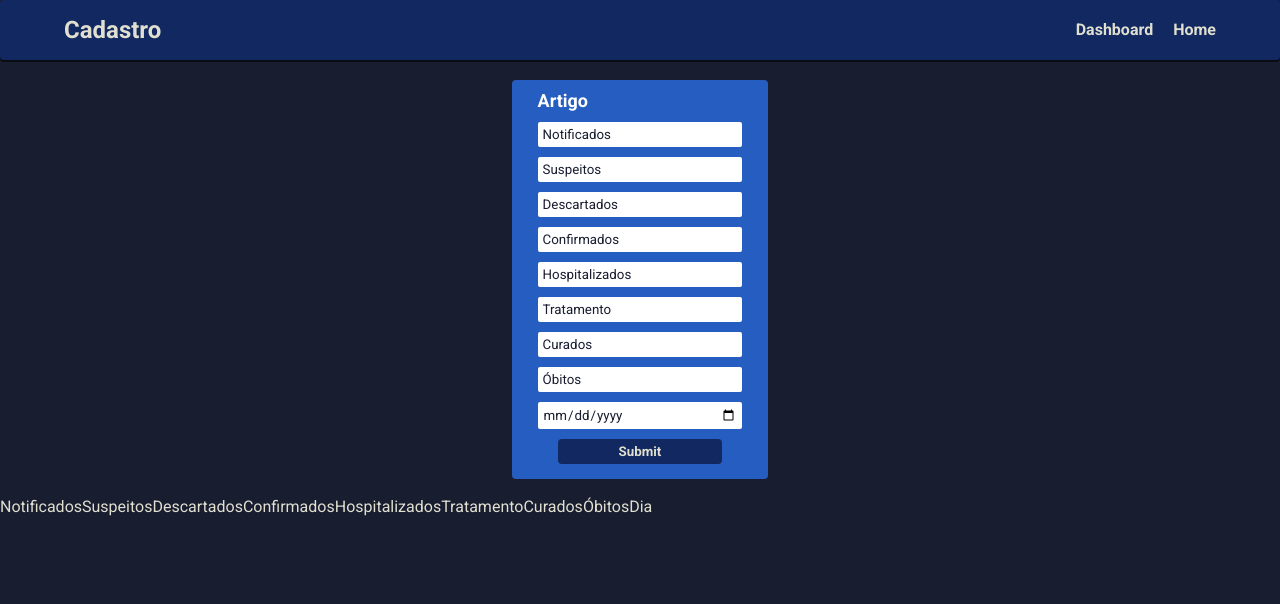
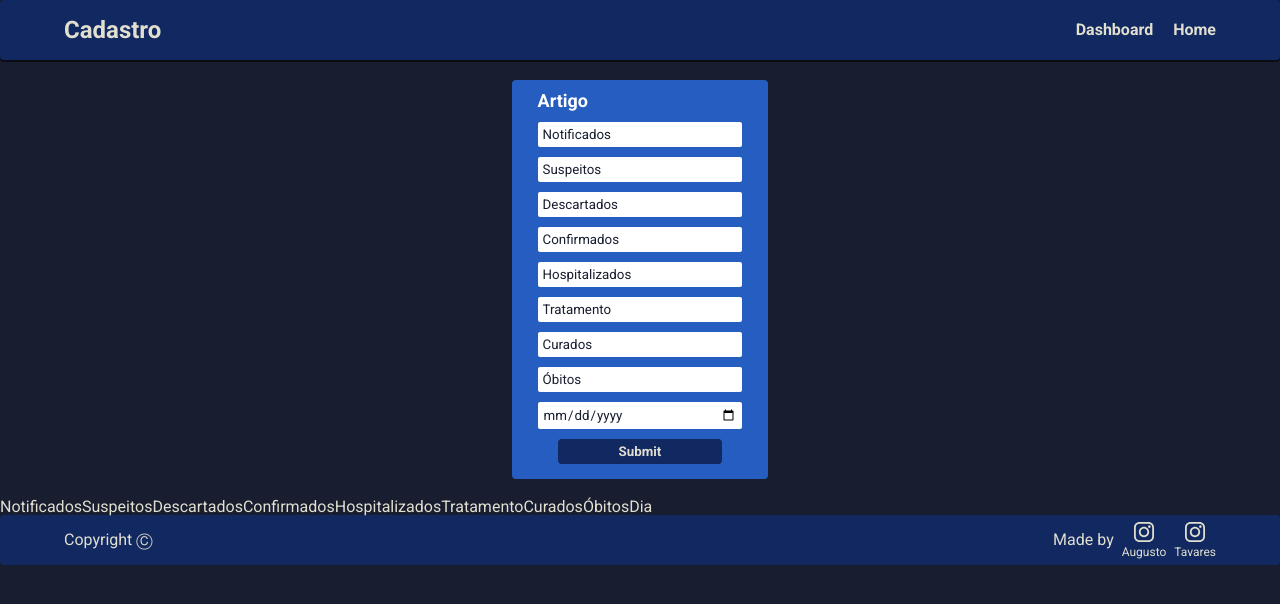
Before and after one commit to GuilhermeA08/Artigo-BD, a plain HTML site: page index.html in a window 1280 px wide. Drawn offline with Linux system fonts and the light colour scheme; no server answers.

Commit message:
feat: footer component

```diff
--- a/index.html
+++ b/index.html
@@ -56,6 +56,23 @@
 
       <tbody id="tbody1"></tbody>
     </table>
+
+    <div class="footer__background">
+      <footer class="footer">
+        <h1 class="footer__license">Copyright Ⓒ</h1>
+        <section class="made-by">
+          <h1 class="made-by__title">Made by</h1>
+          <a href="https://www.instagram.com" class="made-by__social">
+            <img class="made-by__img" src="assets/icons/instagram.svg" alt="instagram">
+            <p class="made-by__author">Augusto</p>
+          </a>
+          <a href="https://www.instagram.com" class="made-by__social">
+            <img class="made-by__img" src="assets/icons/instagram.svg" alt="instagram">
+            <p class="made-by__author">Tavares</p>
+          </a>
+        </section>
+      </footer>
+    </div>
   </body>
   <script src="https://www.gstatic.com/firebasejs/8.6.2/firebase-app.js"></script>
   <script src="https://www.gstatic.com/firebasejs/8.6.2/firebase-auth.js"></script>
--- /dev/null
+++ b/styles/components/footer.css
@@ -0,0 +1,44 @@
+.footer__background {
+  background-color: var(--color-primary);
+  height: 50px;
+  display: flex;
+  align-items: center;
+  border-radius: 4px;
+}
+
+.footer {
+  display: flex;
+  align-items: center;
+  justify-content: space-between;
+  width: 90%;
+  margin: 0 auto;
+}
+
+.footer__license,
+.made-by__title {
+  font-weight: 400;
+  font-size: 16px;
+}
+.made-by {
+  display: flex;
+  align-items: center;
+  gap: 8px;
+}
+
+.made-by__social {
+  display: flex;
+  gap: 4px;
+  flex-direction: column;
+  text-decoration: none;
+  align-items: center;
+  text-align: center;
+}
+
+.made-by__img {
+  width: 20px;
+}
+
+.made-by__author {
+  font-weight: 400;
+  font-size: 12px;
+}
--- a/styles/pages/index.css
+++ b/styles/pages/index.css
@@ -1,3 +1,4 @@
 @import url(../utils/index.css);
 @import url(../components/navbar.css);
 @import url(../components/form-input.css);
+@import url(../components/footer.css);
```
Also changed, not shown: assets/icons/instagram.svg (added).
